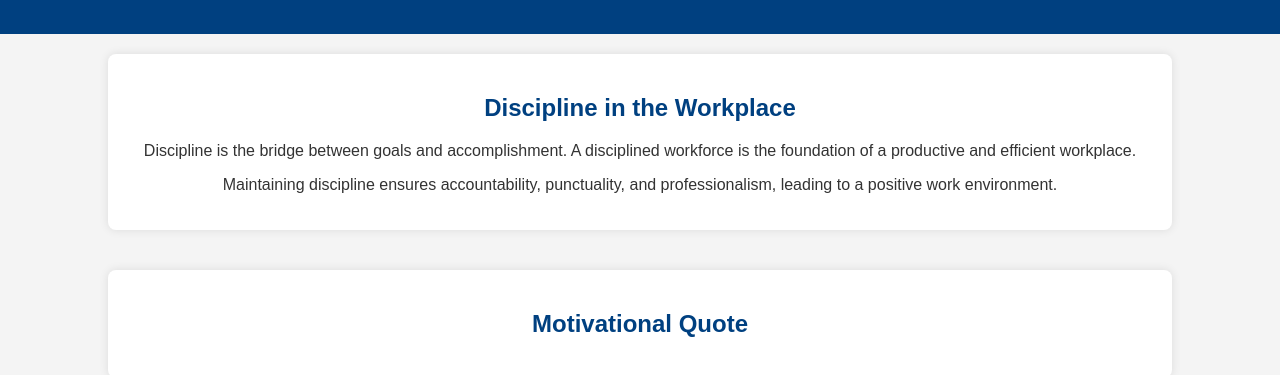
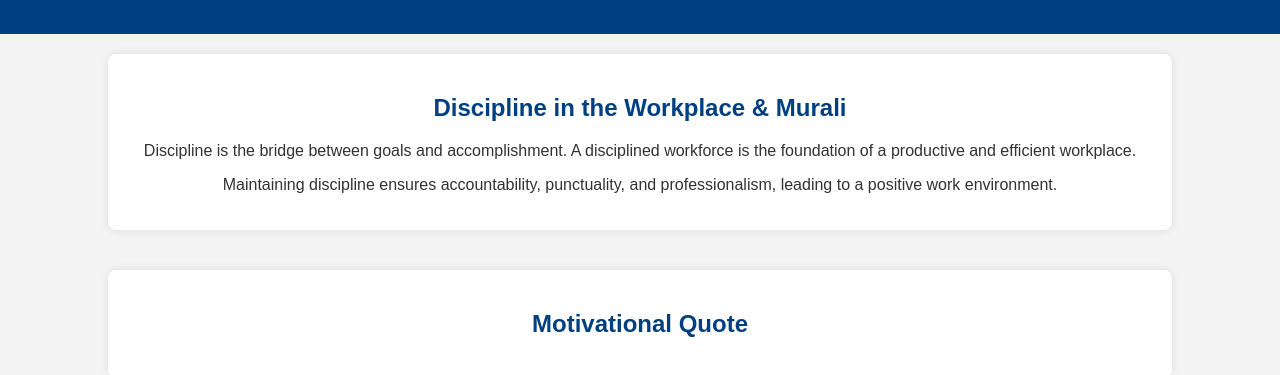
Before and after one commit to venkateshpabbati/ExcelR-Attendence-App, a plain HTML site: page index.html in a window 1280 px wide. Shown: the part 123-498 px from the top of the page. Drawn offline with Linux system fonts and the light colour scheme.

Commit message:
Committed

```diff
--- a/index.html
+++ b/index.html
@@ -21,7 +21,7 @@
     </header>
 
     <section class="content">
-        <h2>Discipline in the Workplace</h2>
+        <h2>Discipline in the Workplace & Murali</h2>
         <p>Discipline is the bridge between goals and accomplishment. A disciplined workforce is the foundation of a productive and efficient workplace.</p>
         <p>Maintaining discipline ensures accountability, punctuality, and professionalism, leading to a positive work environment.</p>
     </section>
```
